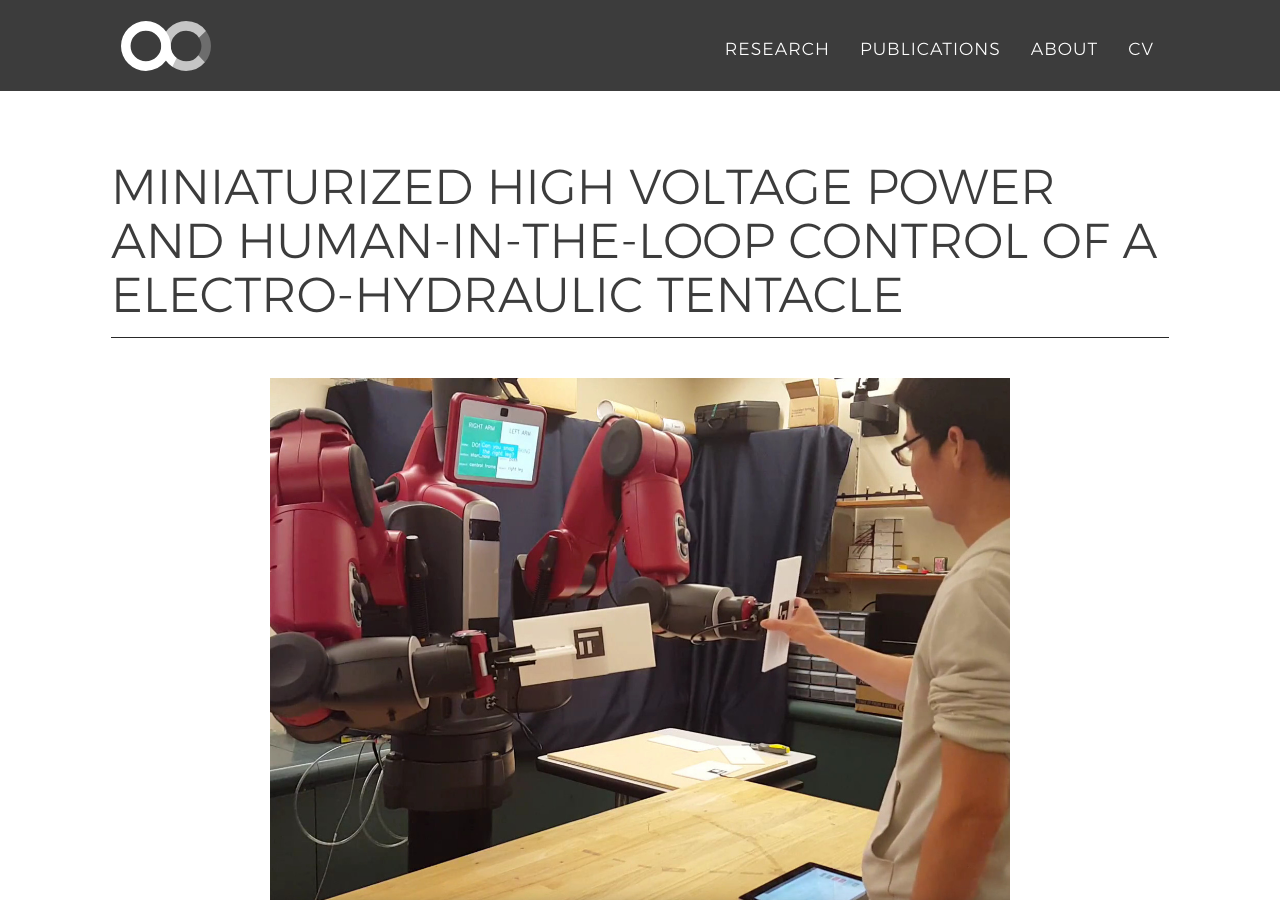
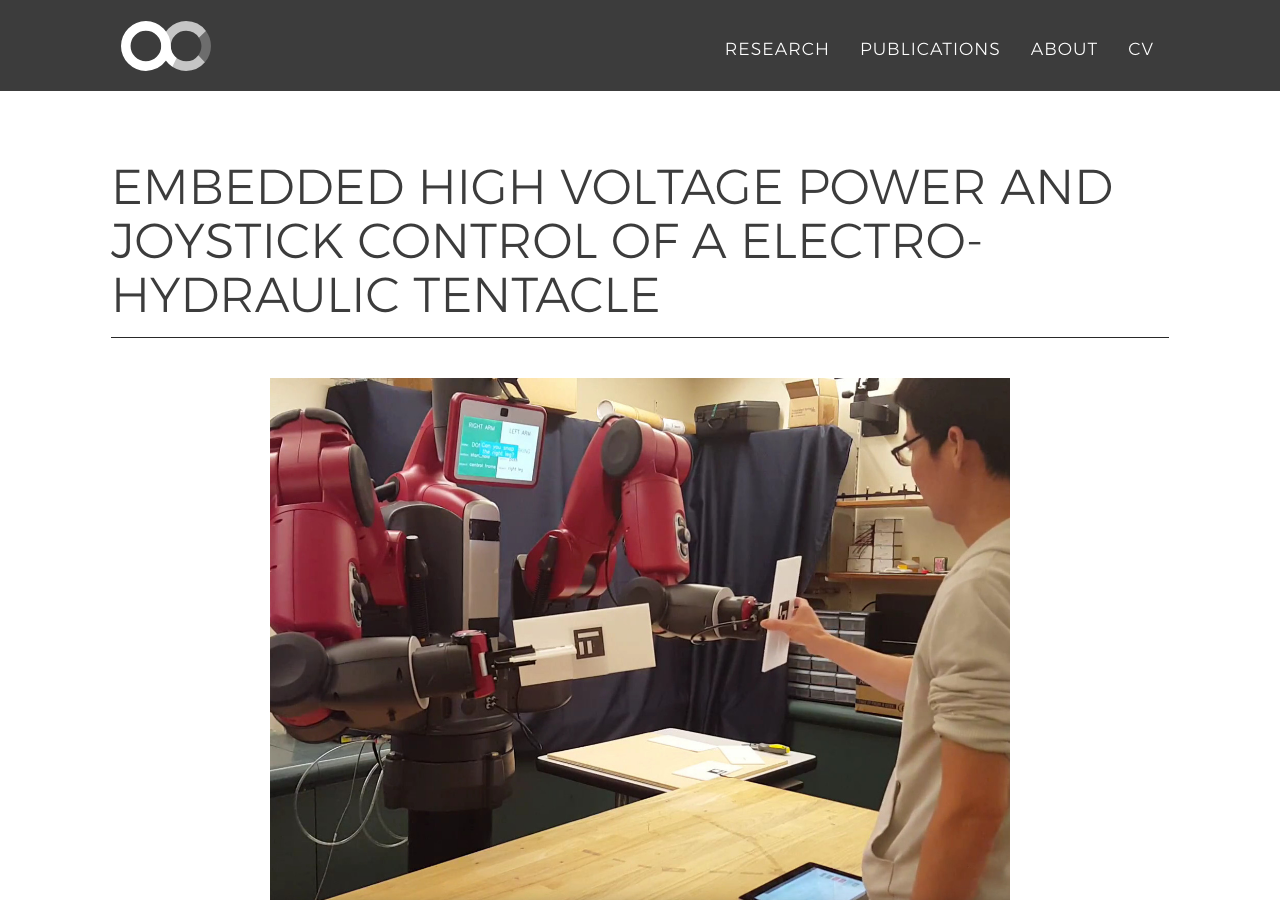
Before and after one commit to KhoiDLy/KhoiDLy.github.io, a Jekyll site: the page built from _posts/research/Embedded power and sensor design/2017-05-01-BaxterRoleAssignment.md, in a window 1280 px wide and 900 px high. Built offline with Jekyll 4.4.1, drawn with Linux system fonts in a browser that asks for light colours; nearby versions of some CDN libraries; some web fonts are replaced.

Commit message:
Update 2017-05-01-BaxterRoleAssignment.md

```diff
--- a/_posts/research/Embedded power and sensor design/2017-05-01-BaxterRoleAssignment.md
+++ b/_posts/research/Embedded power and sensor design/2017-05-01-BaxterRoleAssignment.md
@@ -1,5 +1,5 @@
 ---
-title: Miniaturized high voltage power and human-in-the-loop control of a electro-hydraulic tentacle
+title: Embedded high voltage power and joystick control of a electro-hydraulic tentacle
 link: https://github.com/scazlab/baxter_collaboration
 link-alt: GitHub repository
 img: BaxterRoleAssignment.jpg
```
